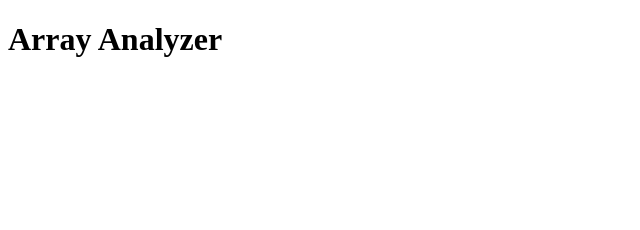
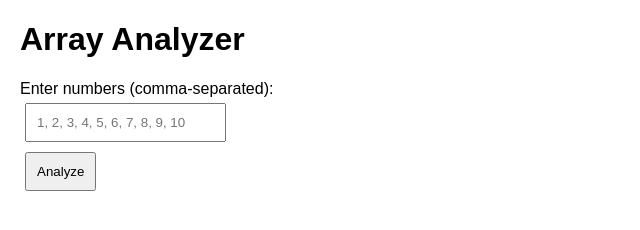
Before and after one commit to Minhaj2x/Assignment-3-, a plain HTML site: page assignment 3/index.html in a window 1280 px wide. Shown: the whole page, without its empty margins (0-640 px from the left). Drawn offline with Linux system fonts and the light colour scheme.

Commit message:
Added Array Analyzer with HTML and JS functionality

```diff
--- a/assignment 3/index.html
+++ b/assignment 3/index.html
@@ -4,9 +4,23 @@
     <meta charset="UTF-8">
     <meta name="viewport" content="width=device-width, initial-scale=1.0">
     <title>Assignment 3 - Array Analyzer</title>
+    <style>
+        body {
+            font-family: Arial, sans-serif;
+            margin: 20px;
+        }
+        input, button {
+            margin: 5px;
+            padding: 10px;
+        }
+    </style>
 </head>
 <body>
     <h1>Array Analyzer</h1>
+    <label for="numbers">Enter numbers (comma-separated):</label><br>
+    <input type="text" id="numbers" placeholder="1, 2, 3, 4, 5, 6, 7, 8, 9, 10"><br>
+    <button onclick="processArray()">Analyze</button>
+    <p id="results"></p>
     <script src="script.js"></script>
 </body>
 </html>
--- a/assignment 3/script.js
+++ b/assignment 3/script.js
@@ -1,24 +1,21 @@
-console.log("Script loaded");
-
 function analyzeArray(arr) {
-    console.log("analyzeArray function called with array:", arr);
+    // Check if the array is empty
+    if (arr.length === 0) {
+        return "Array is empty.";
+    }
 
     // Find the maximum number in the array
     const max = Math.max(...arr);
-    console.log("Maximum:", max);
 
     // Find the minimum number in the array
     const min = Math.min(...arr);
-    console.log("Minimum:", min);
 
     // Calculate the average of the numbers in the array
     const sum = arr.reduce((acc, num) => acc + num, 0);
     const avg = sum / arr.length;
-    console.log("Average:", avg);
 
     // Identify even numbers
     const evenNumbers = arr.filter(num => num % 2 === 0);
-    console.log("Even Numbers:", evenNumbers);
 
     return {
         max: max,
@@ -28,7 +25,27 @@ function analyzeArray(arr) {
     };
 }
 
-// Example usage:
-const array = [1, 2, 3, 4, 5, 6, 7, 8, 9, 10];
-const result = analyzeArray(array);
-console.log("Result:", result);
+function processArray() {
+    // Get the user input
+    const input = document.getElementById('numbers').value;
+
+    // Convert the input string into an array of numbers
+    const array = input.split(',').map(num => parseFloat(num.trim()));
+
+    // Check for invalid input
+    if (array.some(isNaN)) {
+        document.getElementById('results').innerHTML = 'Please enter valid numbers.';
+        return;
+    }
+
+    // Call the analyzeArray function and get the results
+    const result = analyzeArray(array);
+
+    // Display the results
+    document.getElementById('results').innerHTML = `
+        <strong>Maximum:</strong> ${result.max} <br>
+        <strong>Minimum:</strong> ${result.min} <br>
+        <strong>Average:</strong> ${result.avg.toFixed(2)} <br>
+        <strong>Even Numbers:</strong> ${result.evenNumbers.join(', ')}
+    `;
+}
```
